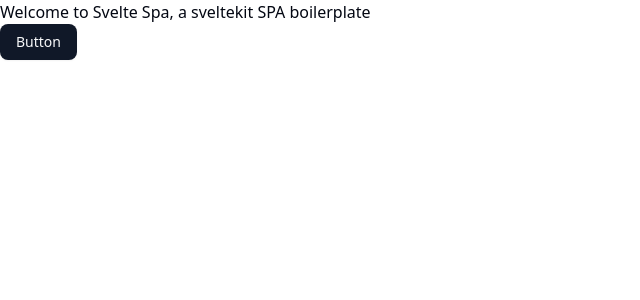
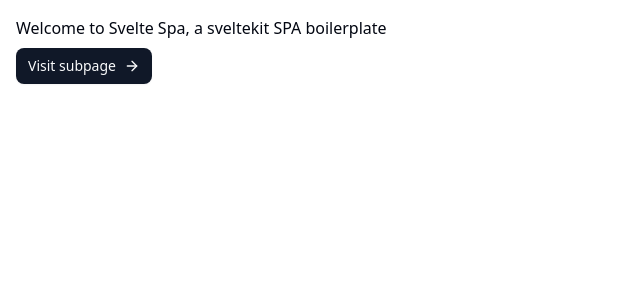
Before and after one commit to wesselgrift/sveltekit-spa, a SvelteKit app: page / in a window 1280 px wide. Shown: the top 300 px of the page, without its empty margins (0-640 px from the left). Built offline with nearby package versions, Linux system fonts and the light colour scheme.

Commit message:
update svelte.config.js for fallback, enhance layout with trailingSlash and ssr settings, and improve main page structure with navigation button

```diff
--- a/src/routes/+layout.ts
+++ b/src/routes/+layout.ts
@@ -1,2 +1,4 @@
 // Set all pages to prerender for SPA mode
 export const prerender = true;
+export const trailingSlash = 'always';
+export const ssr = false;
--- a/src/routes/+page.svelte
+++ b/src/routes/+page.svelte
@@ -1,7 +1,13 @@
 <script>
     import { Button } from "$lib/components/ui/button";
+    import { ArrowRight } from "@lucide/svelte"
 </script>
 
-<h1>Welcome to Svelte Spa, a sveltekit SPA boilerplate</h1>
+<div class="p-4 space-y-2">
+    <h1>Welcome to Svelte Spa, a sveltekit SPA boilerplate</h1>
 
-<Button>Button</Button>
+    <Button href="/subpage">
+        Visit subpage
+        <ArrowRight />
+    </Button>
+</div>
--- /dev/null
+++ b/src/routes/subpage/+page.svelte
@@ -0,0 +1,13 @@
+<script>
+    import { Button } from "$lib/components/ui/button";
+    import { ArrowLeft } from "@lucide/svelte"
+</script>
+
+<div class="p-4 space-y-2">
+    <h1>This is a subpage</h1>
+
+    <Button href="/">
+        <ArrowLeft />
+        Go Back
+    </Button>
+</div>
--- a/svelte.config.js
+++ b/svelte.config.js
@@ -7,7 +7,11 @@
 	// for more information about preprocessors
 	preprocess: vitePreprocess(),
 
-	kit: { adapter: adapter() }
+	kit: {
+        adapter: adapter({
+            fallback: '200.html'
+        })
+    }
 };
 
 export default config;
```
